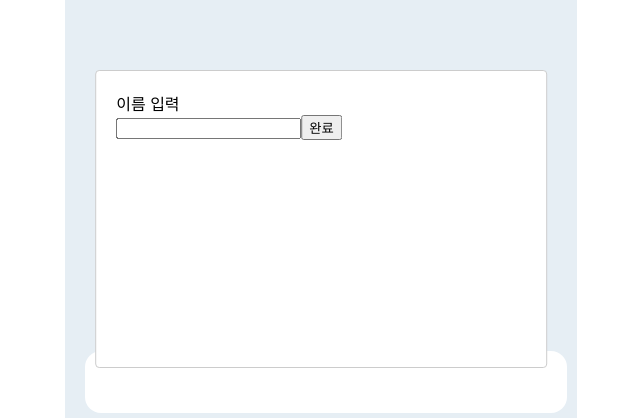
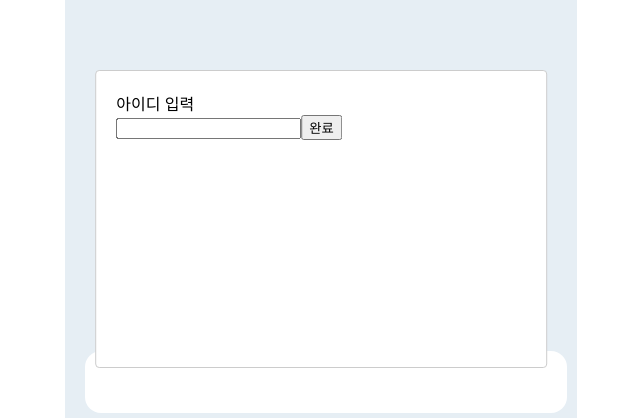
Before and after one commit to gahyuun/realtime_webchat, a React (Create React App) app in the folder front/: page / in a window 1280 px wide. Shown: the part 181-599 px from the top of the page, without its empty margins (319-959 px from the left). Built offline with nearby package versions, Linux system fonts and the light colour scheme.

Commit message:
refactor: seperate modal component

```diff
--- a/front/src/App.tsx
+++ b/front/src/App.tsx
@@ -2,12 +2,11 @@ import { useRef, useState } from 'react';
 import './App.css';
 import ChatInput from './components/ChatInput';
 import Message from './components/Message';
-import Modal from 'react-modal';
 import { SOCKET_PATH_URL } from './path';
+import UserModal from './components/UserModal';
 
 function App() {
   const ws = useRef<WebSocket | null>(null);
-  const [isOpen, setIsOpen] = useState(true);
   const [name, setName] = useState('');
   const [messages, setMessages] = useState<{ content: string; userId: string }[]>([]);
 
@@ -22,8 +21,7 @@ function App() {
     }
   };
 
-  const handleModalClose = () => {
-    setIsOpen(false);
+  const handleWebSocket = () => {
     ws.current = new WebSocket(`${SOCKET_PATH_URL}`);
 
     ws.current.onopen = () => {
@@ -44,31 +42,7 @@ function App() {
   };
   return (
     <div className="App">
-      <Modal
-        isOpen={isOpen}
-        shouldCloseOnOverlayClick={false}
-        ariaHideApp={false}
-        style={{
-          content: {
-            width: '32%',
-            height: '32%',
-            zIndex: '150',
-            position: 'absolute',
-            top: '50%',
-            left: '50%',
-            transform: 'translate(-50%, -50%)',
-          },
-          overlay: {
-            display: 'flex',
-            alignItems: 'center',
-            justifyContent: 'center',
-          },
-        }}
-      >
-        <div>이름 입력</div>
-        <input onChange={handleChangeName} />
-        <button onClick={handleModalClose}>완료</button>
-      </Modal>
+      <UserModal handleChangeInput={handleChangeName} handleModalClose={handleWebSocket} />
       {messages.map((message, index) => {
         return (
           <Message
--- /dev/null
+++ b/front/src/components/UserModal.tsx
@@ -0,0 +1,47 @@
+import { useState } from 'react';
+import Modal from 'react-modal';
+
+export default function UserModal({
+  handleModalClose,
+  handleChangeInput,
+}: {
+  handleModalClose: VoidFunction;
+  handleChangeInput: React.ChangeEventHandler<HTMLInputElement>;
+}) {
+  const [isOpen, setIsOpen] = useState(true);
+
+  return (
+    <Modal
+      isOpen={isOpen}
+      shouldCloseOnOverlayClick={false}
+      ariaHideApp={false}
+      style={{
+        content: {
+          width: '32%',
+          height: '32%',
+          zIndex: '150',
+          position: 'absolute',
+          top: '50%',
+          left: '50%',
+          transform: 'translate(-50%, -50%)',
+        },
+        overlay: {
+          display: 'flex',
+          alignItems: 'center',
+          justifyContent: 'center',
+        },
+      }}
+    >
+      <div>아이디 입력</div>
+      <input onChange={handleChangeInput} />
+      <button
+        onClick={() => {
+          setIsOpen(false);
+          handleModalClose();
+        }}
+      >
+        완료
+      </button>
+    </Modal>
+  );
+}
```
